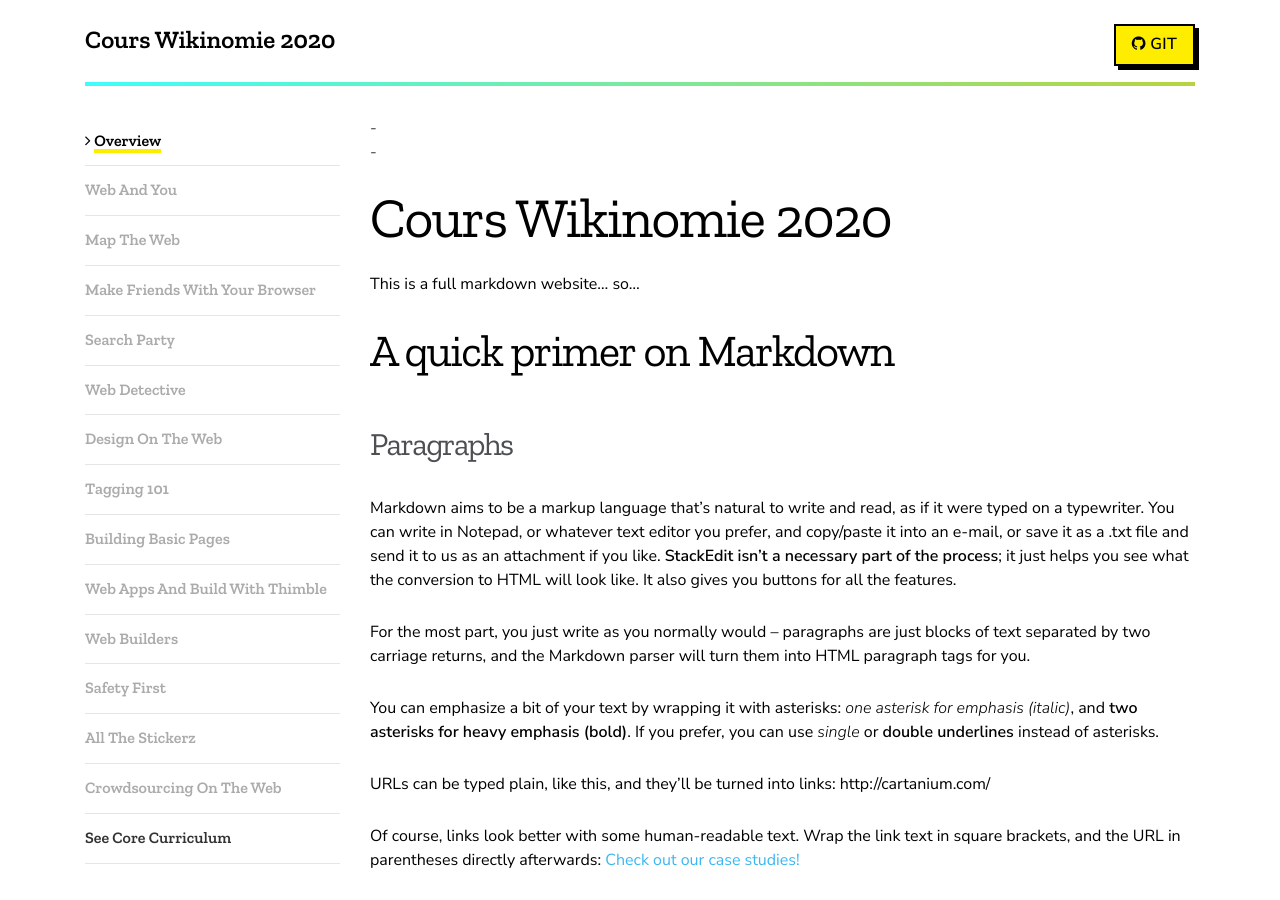
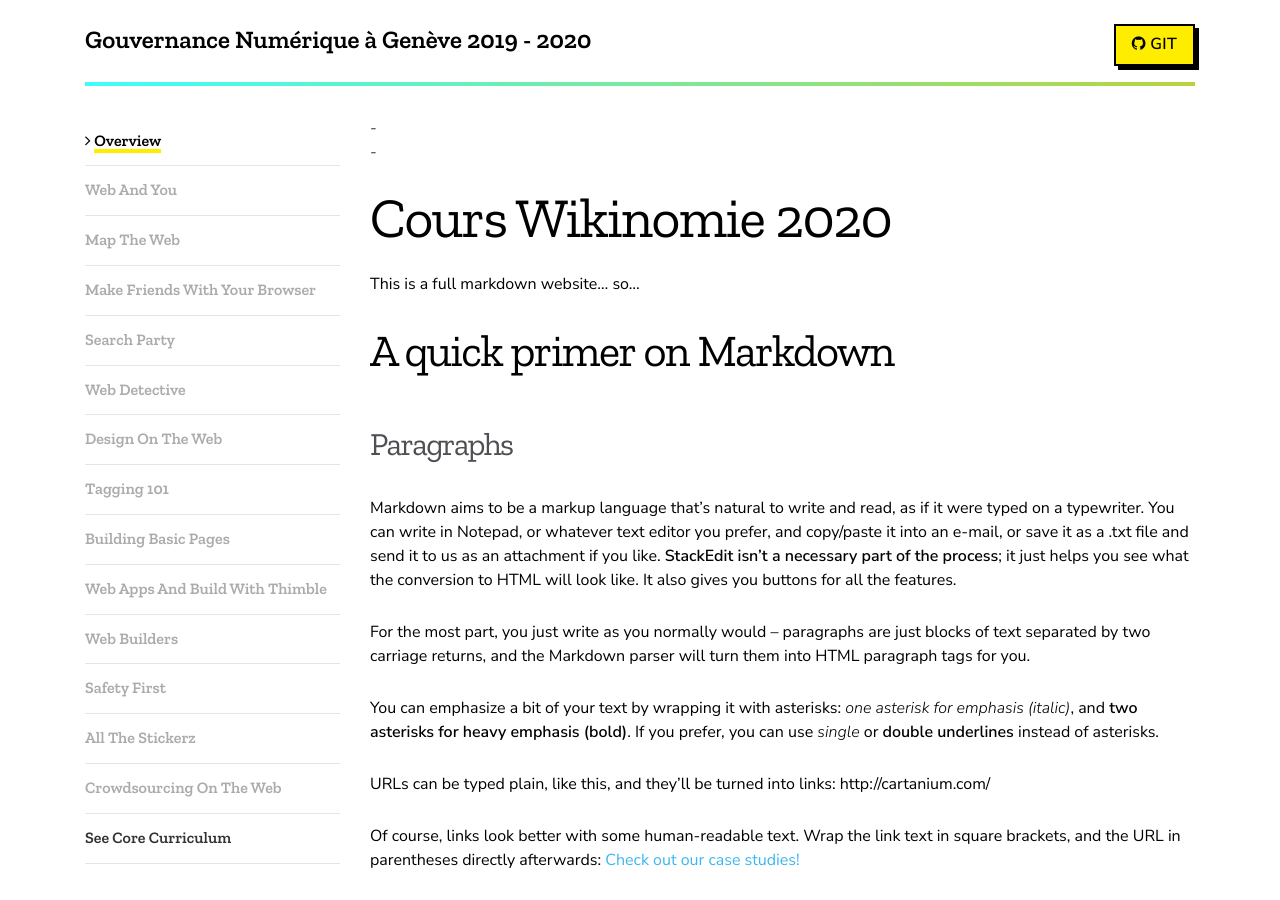
Before and after one commit to FrankTheodoloz/wikitest, a Jekyll site: the page built from index.md, in a window 1280 px wide and 900 px high. Built offline with Jekyll 4.4.1, drawn with Linux system fonts in a browser that asks for light colours.

Commit message:
Update _config.yml

```diff
--- a/_config.yml
+++ b/_config.yml
@@ -1,4 +1,4 @@
-title: Cours Wikinomie 2020
+title: Gouvernance Numérique à Genève 2019 - 2020
 subtitle:
 email:
 twitter:
```
